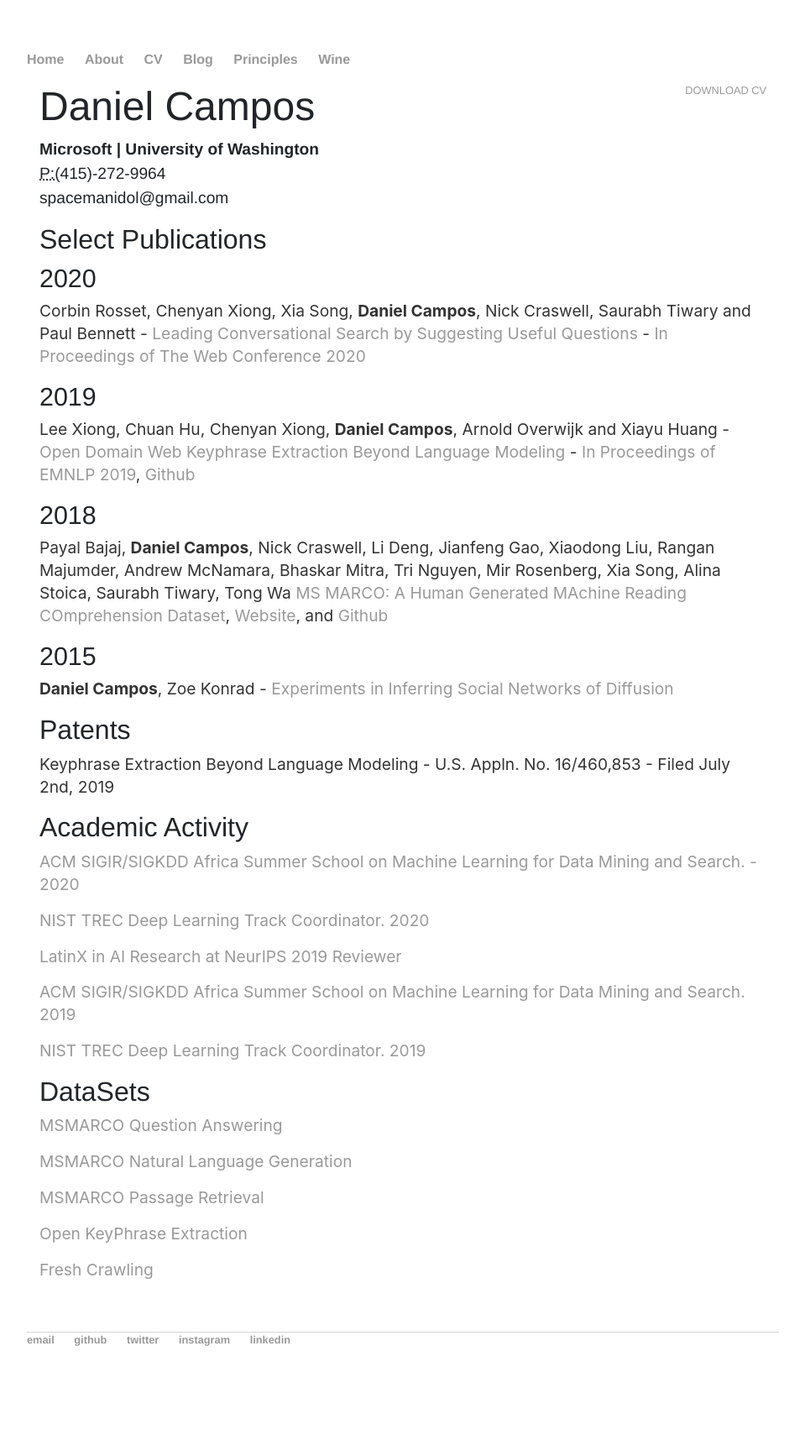
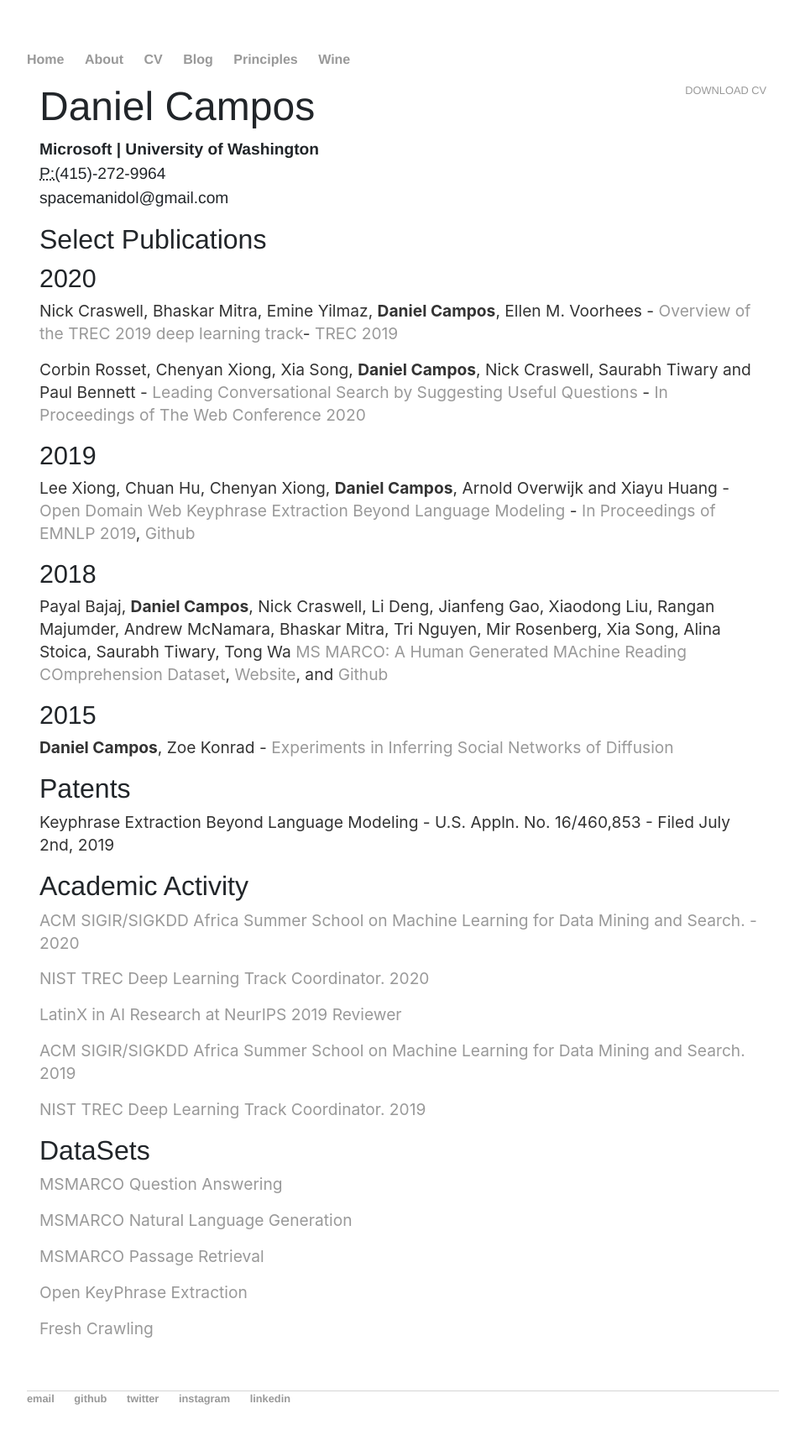
Before and after one commit to spacemanidol/spacemanidol.github.io, a Jekyll site: the page built from cv/index.html, in a window 1280 px wide. Shown: the whole page at 84% size, without its empty margins (160-1119 px from the left). Built offline with Jekyll 4.4.1, drawn with Linux system fonts in a browser that asks for light colours; comment, search, counter and statistics services are not loaded; before the commit the page ends 1665 px from its top, so only the background shows below that.

Commit message:
Update index.html

```diff
--- a/cv/index.html
+++ b/cv/index.html
@@ -12,6 +12,7 @@
 	</address>
 	<h2>Select Publications</h2>
 	<h4>2020</h4>
+	<p>Nick Craswell, Bhaskar Mitra, Emine Yilmaz, <strong>Daniel Campos</strong>, Ellen M. Voorhees - <a href='https://arxiv.org/abs/2003.07820'>Overview of the TREC 2019 deep learning track</a>- <a href='https://trec.nist.gov/tracks.html'>TREC 2019</a></p>
 	<p>Corbin Rosset, Chenyan Xiong, Xia Song, <strong>Daniel Campos</strong>, Nick Craswell, Saurabh Tiwary and Paul Bennett - <a href=''>Leading Conversational Search by Suggesting Useful Questions</a> - <a href='https://www2020.thewebconf.org/'>In Proceedings of The Web Conference 2020</a></p>
 	<h4>2019</h4>
 	<p>Lee Xiong, Chuan Hu, Chenyan Xiong, <strong>Daniel Campos</strong>, Arnold Overwijk and Xiayu Huang - <a href='https://arxiv.org/abs/1911.02671' >Open Domain Web Keyphrase Extraction Beyond Language Modeling</a> - <a href='https://www.emnlp-ijcnlp2019.org/'>In Proceedings of EMNLP 2019</a>, <a href='https://github.com/microsoft/MSMARCO-OpenKP'>Github</a></p>
```
